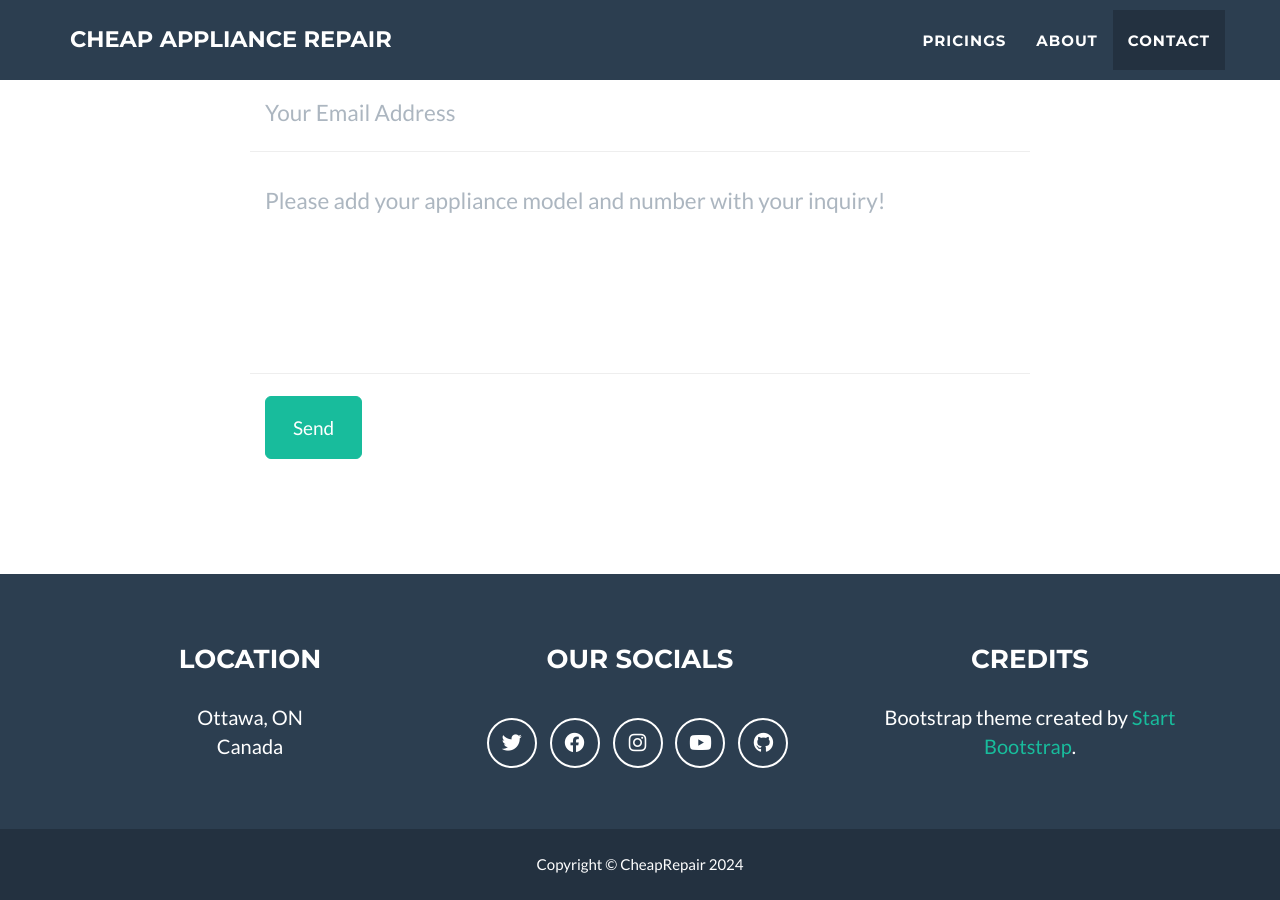
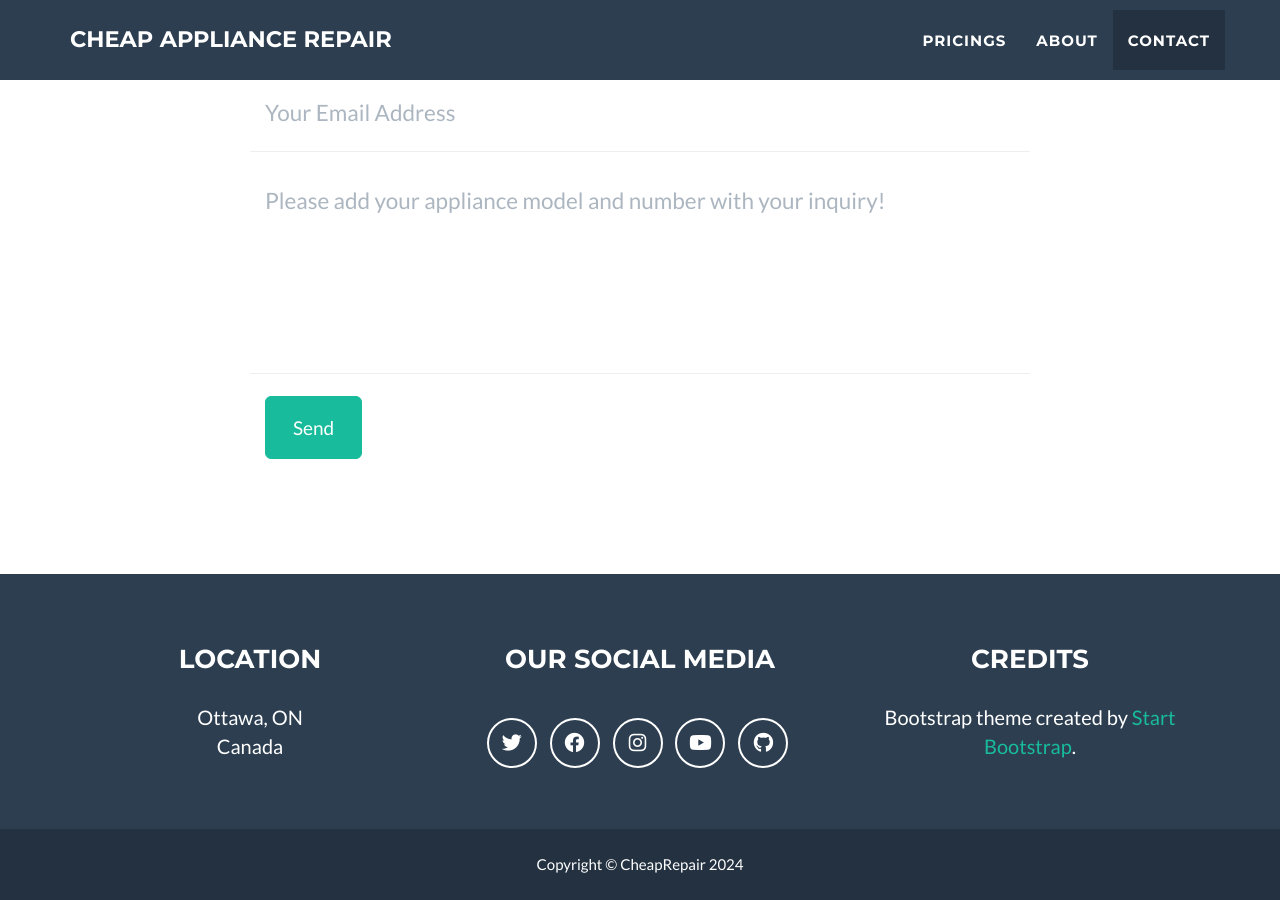
Before and after one commit to CheapRepair/CheapRepair.github.io, a Jekyll site: the page built from _posts/2014-07-18-project-1.markdown, in a window 1280 px wide and 900 px high, scrolled down 2702 px. Built offline with Jekyll 4.4.1, drawn with Linux system fonts in a browser that asks for light colours.

Commit message:
Our Social Media

```diff
--- a/_config.yml
+++ b/_config.yml
@@ -34,7 +34,7 @@ color:
 footer:
   copyright: CheapRepair
   location: Location
-  social: Our Socials
+  social: Our Social Media
   credits: Credits
 
 # Social networks usernames (many more available: google-plus, flickr, dribbble, pinterest, instagram, tumblr, linkedin, etc.)
```
